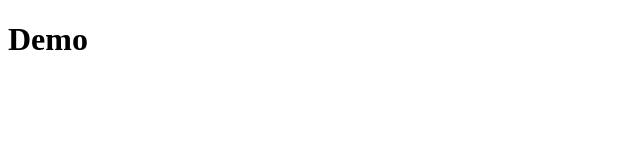
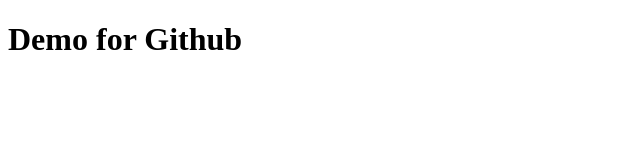
Before and after one commit to ArtakV1/github-demo, a plain HTML site: page index.html in a window 1280 px wide. Shown: the whole page, without its empty margins (0-640 px from the left). Drawn offline with Linux system fonts and the light colour scheme.

Commit message:
Added "for Github"

```diff
--- a/index.html
+++ b/index.html
@@ -5,6 +5,6 @@
 		<title>Github_demo</title>
 	</head>
 <body>
-	<h1>Demo</h1>
+	<h1>Demo for Github</h1>
 </body>
 </html>
```
